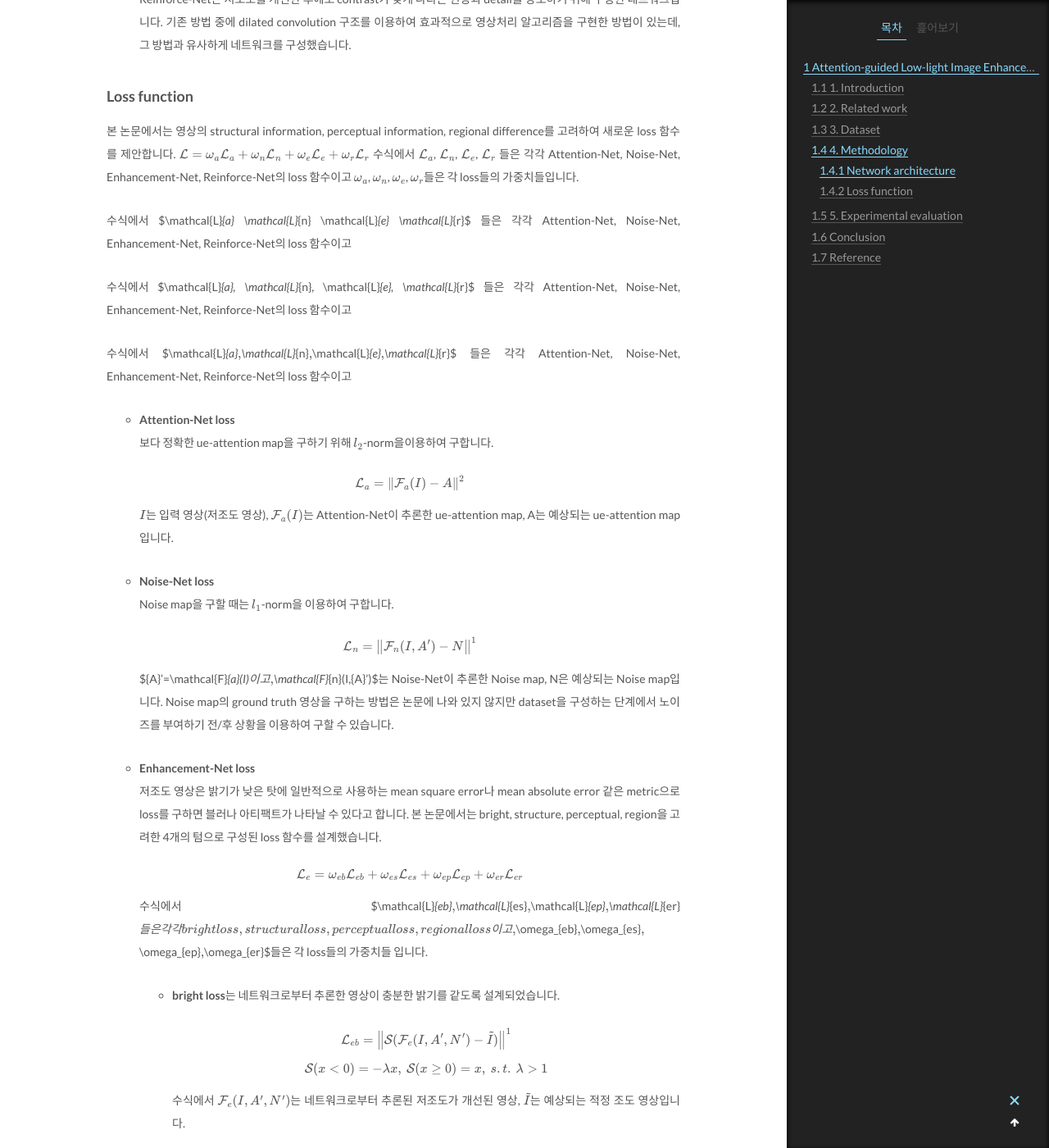
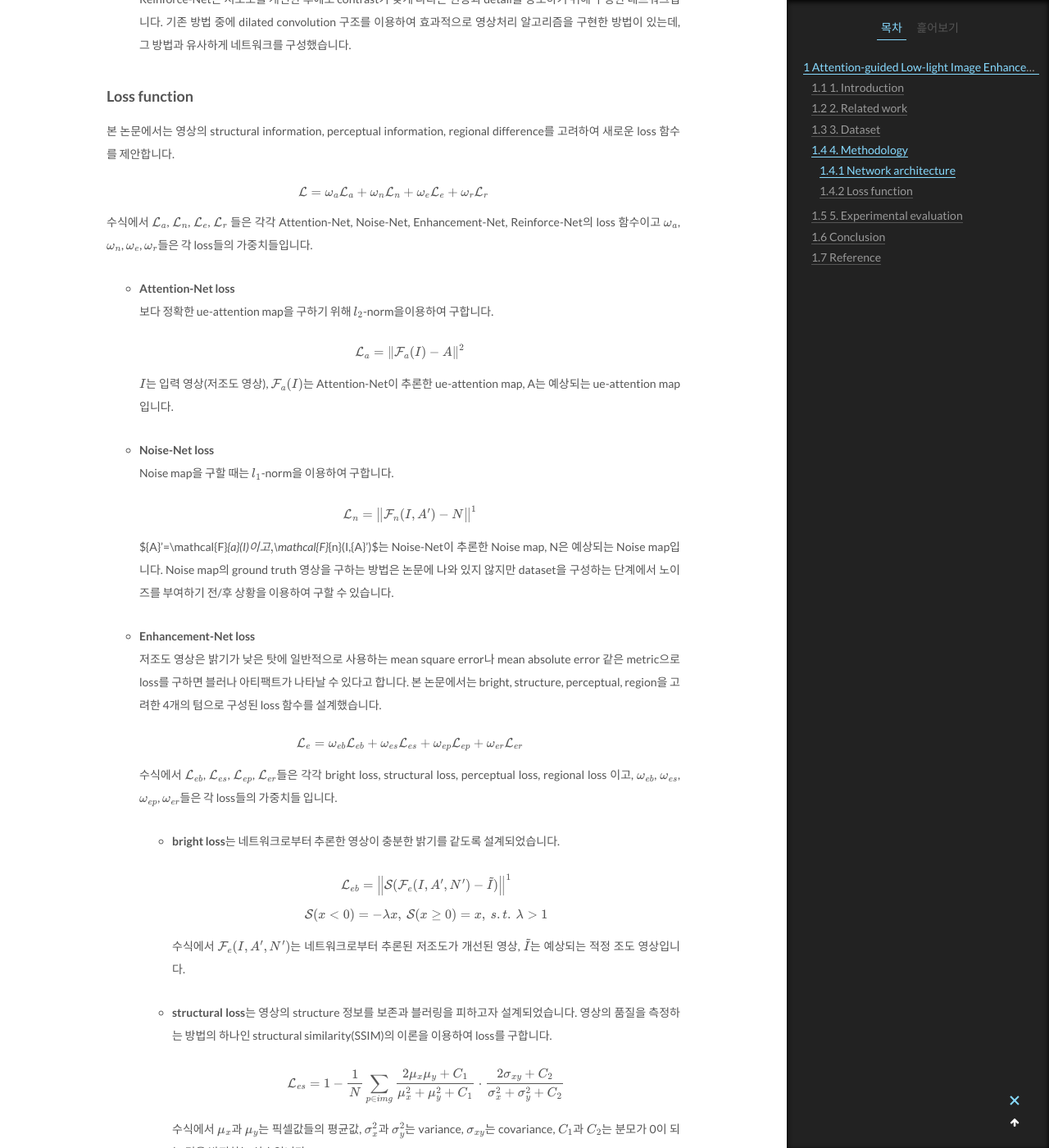
Before and after one commit to CH-Improc/ch-improc.github.io, a Jekyll site: the page built from _posts/2020-01-23-attention-guided-low-light-enhancement.md, in a window 1280 px wide and 1400 px high, scrolled down 6693 px. Shown: the whole window at 82% size. Built offline with Jekyll 4.4.1, drawn with Linux system fonts in a browser that asks for light colours; formulas are drawn with MathJax 3; some of the changed text lies outside the part shown.

Commit message:
Fixed tex and section

```diff
--- a/_posts/2020-01-23-attention-guided-low-light-enhancement.md
+++ b/_posts/2020-01-23-attention-guided-low-light-enhancement.md
@@ -126,16 +126,10 @@ Reinforce-Net은 저조도를 개선한 후에도 contrast가 낮게 나타는
 ### Loss function
 
 본 논문에서는 영상의 structural information, perceptual information, regional difference를 고려하여 새로운 loss 함수를 제안합니다.
-$$
-\mathcal{L} = \omega_{a}\mathcal{L}_{a} + \omega_{n}\mathcal{L}_{n} + \omega_{e}\mathcal{L}_ {e} + \omega_{r}\mathcal{L}_{r}
-$$
+
+$$ \mathcal{L} = \omega_{a}\mathcal{L}_{a} + \omega_{n}\mathcal{L}_{n} + \omega_{e}\mathcal{L}_ {e} + \omega_{r}\mathcal{L}_{r} $$
+
 수식에서 $$\mathcal{L}_{a}$$, $$\mathcal{L}_{n}$$, $$\mathcal{L}_{e}$$, $$\mathcal{L}_{r}$$ 들은 각각 Attention-Net, Noise-Net, Enhancement-Net, Reinforce-Net의 loss 함수이고 $$\omega_{a}$$, $$\omega_{n}$$, $$\omega_{e}$$, $$\omega_{r}$$들은 각 loss들의 가중치들입니다.
-
-수식에서 $\mathcal{L}_{a} \mathcal{L}_{n} \mathcal{L}_{e} \mathcal{L}_{r}$ 들은 각각 Attention-Net, Noise-Net, Enhancement-Net, Reinforce-Net의 loss 함수이고
-
-수식에서 $\mathcal{L}_{a}, \mathcal{L}_{n}, \mathcal{L}_{e}, \mathcal{L}_{r}$ 들은 각각 Attention-Net, Noise-Net, Enhancement-Net, Reinforce-Net의 loss 함수이고
-
-수식에서 $\mathcal{L}_{a}$, $\mathcal{L}_{n}$, $\mathcal{L}_{e}$, $\mathcal{L}_{r}$ 들은 각각 Attention-Net, Noise-Net, Enhancement-Net, Reinforce-Net의 loss 함수이고
 
 - **Attention-Net loss**
   보다 정확한 ue-attention map을 구하기 위해 $l_{2}$-norm을이용하여 구합니다.
@@ -156,7 +150,7 @@ $$
 
   $$ \mathcal{L}_{e}=\omega _{eb}\mathcal{L}_{eb}+\omega _{es}\mathcal{L}_{es}+\omega _{ep}\mathcal{L}_{ep}+\omega _{er}\mathcal{L}_{er} $$
 
-  수식에서 $\mathcal{L}_{eb}$, $\mathcal{L}_{es}$, $\mathcal{L}_{ep}$, $\mathcal{L}_{er}$들은 각각 bright loss, structural loss, perceptual loss, regional loss 이고, $\omega_{eb}$, $\omega_{es}$, $\omega_{ep}$, $\omega_{er}$들은 각 loss들의 가중치들 입니다.
+  수식에서 $$\mathcal{L}_{eb}$$, $$\mathcal{L}_{es}$$, $$\mathcal{L}_{ep}$$, $$\mathcal{L}_{er}$$들은 각각 bright loss, structural loss, perceptual loss, regional loss 이고, $$\omega_{eb}$$, $$\omega_{es}$$, $$\omega_{ep}$$, $$\omega_{er}$$들은 각 loss들의 가중치들 입니다.
 
   - **bright loss**는 네트워크로부터 추론한 영상이 충분한 밝기를 같도록 설계되었습니다.
 
```
Also changed, not shown: other parts of _posts/2020-01-23-attention-guided-low-light-enhancement.md (+1 -1 lines).
